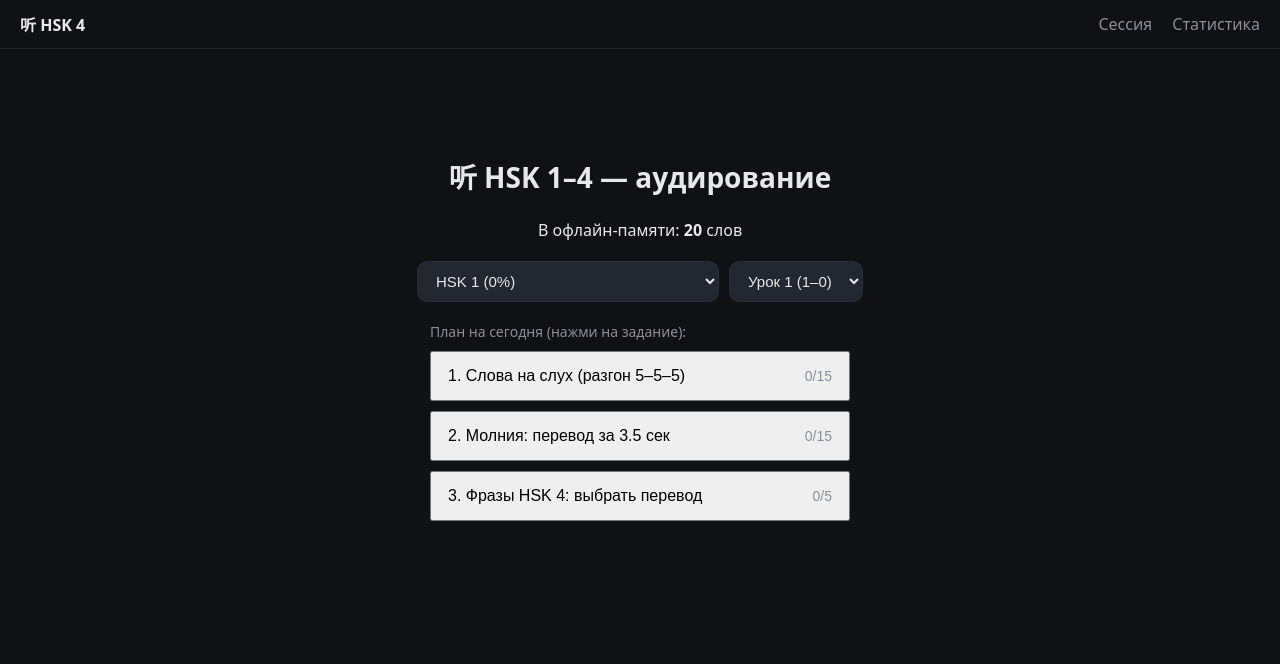
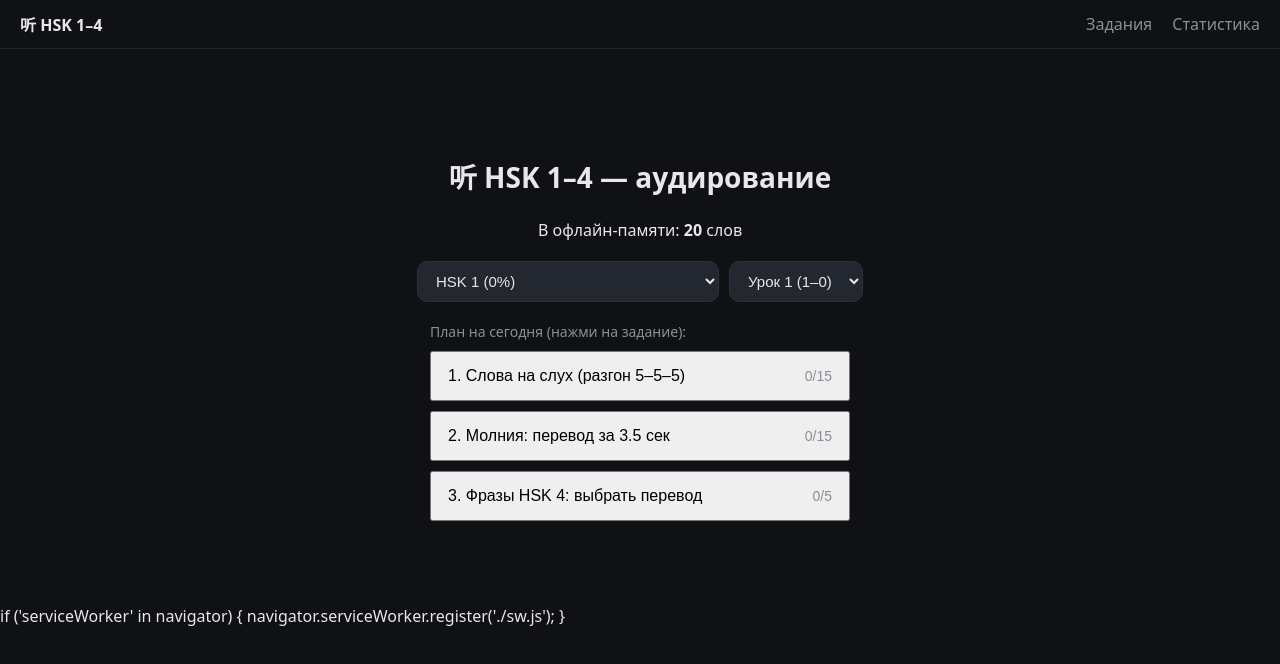
Before and after one commit to alinalinkova0-spec/audio-hsk, a plain HTML site: page index.html in a window 1280 px wide. Drawn offline with Linux system fonts and the light colour scheme.

Commit message:
Update index.html

```diff
--- a/index.html
+++ b/index.html
@@ -10,15 +10,14 @@
 </head>
 <body>
   <header class="topbar">
-    <a href="#/" class="logo">听 HSK 4</a>
+    <a href="#/" class="logo">听 HSK 1–4</a>
     <nav>
-      <a href="#/session">Сессия</a>
+      <a href="#/">Задания</a>
       <a href="#/stats">Статистика</a>
     </nav>
   </header>
   <main id="app"></main>
-  <script type="module" src="js/app.js?v=20"></script>
-  <script>
+  <script type="module" src="js/app.js?v=21"></script>
     if ('serviceWorker' in navigator) {
       navigator.serviceWorker.register('./sw.js');
     }
```
